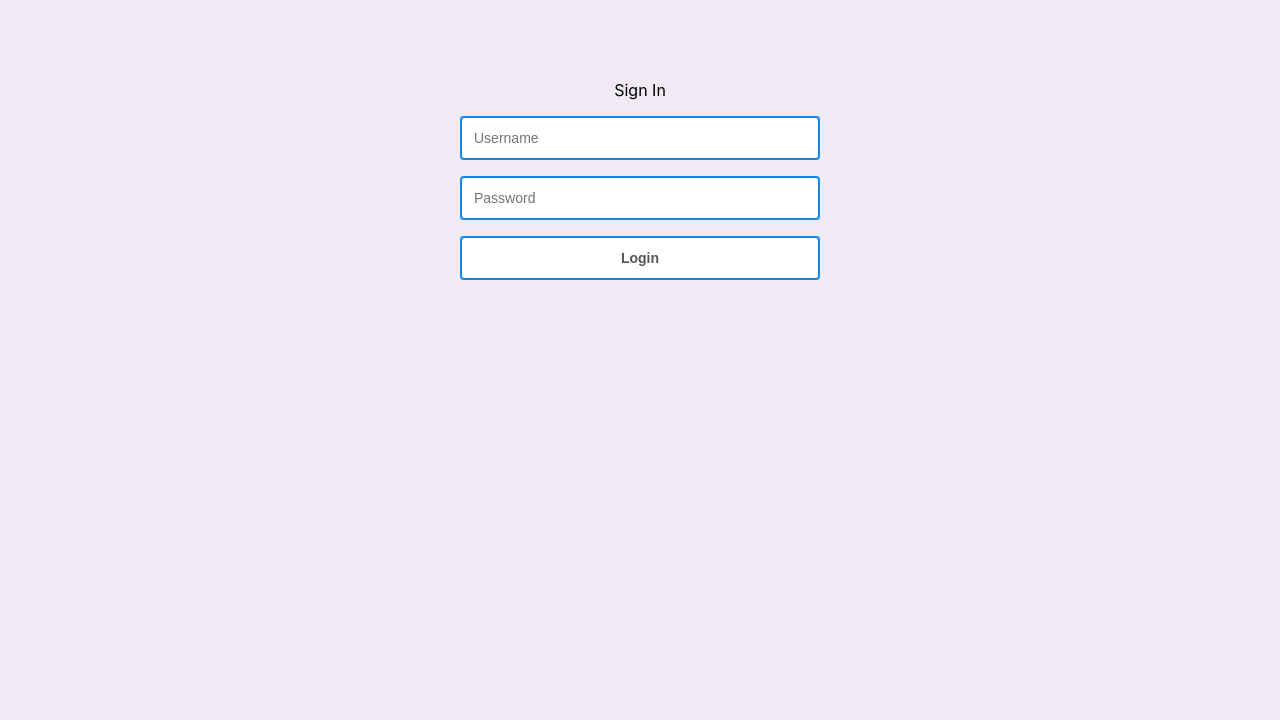
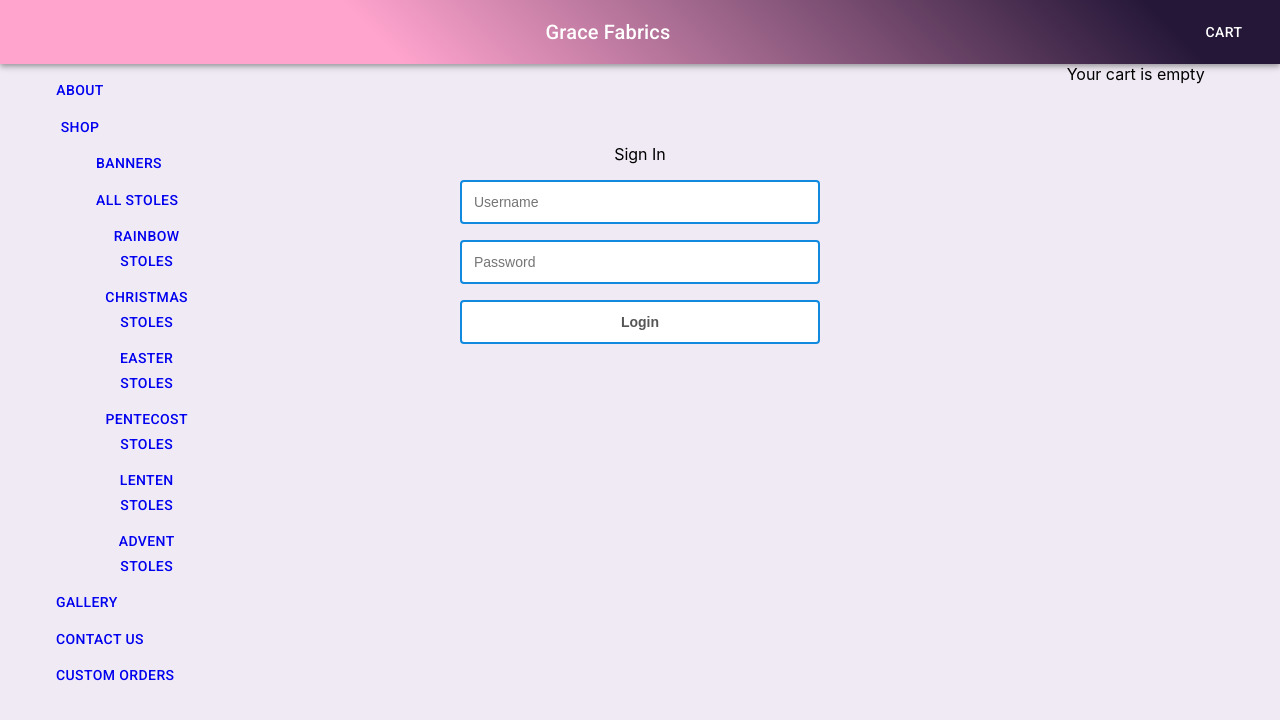
Before and after one commit to AuroraBrune/graceFabrics, a React (Create React App) app in the folder gracefabrics/: page /admin in a window 1280 px wide. Shown: the top 720 px of the page. Built offline with nearby package versions, Linux system fonts and the light colour scheme.

Commit message:
fixing routing errors

```diff
--- a/gracefabrics/package.json
+++ b/gracefabrics/package.json
@@ -1,5 +1,6 @@
 {
   "name": "gracefabrics",
+  "proxy":"http://localhost:3001",
   "version": "0.1.0",
   "private": true,
   "dependencies": {
--- a/gracefabrics/src/App.js
+++ b/gracefabrics/src/App.js
@@ -1,8 +1,7 @@
 import { makeStyles } from '@material-ui/core/styles';
-import { BrowserRouter as Router, Route } from 'react-router-dom'
 import './Login.css';
 import ShopHub from "./pages/ShopHub"
-import Admin from "./pages/Admin"
+
 
 const classes = makeStyles((theme) => ({
   root: {
@@ -15,17 +14,9 @@ const classes = makeStyles((theme) => ({
 
 function App() {
 
-  return(
+  return (
     <div>
-    <Router>
-        <div className={classes.root}>
-          <Route exact path="/" component={ShopHub} />
-          <Route path="/shop" component={ShopHub} />
-          <Route path="/admin" component={Admin} />
-          <Route path="/login" component={Admin} />
-          {/* <Route path="*" component={ShopHub}/> */}
-        </div>
-    </Router>
+      <ShopHub />
     </div>
   );
 }
--- a/gracefabrics/src/pages/ShopHub.js
+++ b/gracefabrics/src/pages/ShopHub.js
@@ -18,6 +18,7 @@ import Orders from './Orders';
 import Contact from './contact';
 import Basket from '../components/Basket'
 import React , { useEffect, useState } from "react";
+import Admin from "./Admin";
 
 const classes = makeStyles((theme) => ({
   root: {
@@ -86,6 +87,9 @@ const ShopHub = () => {
             <Aside/>
           </Grid>
           <Grid item md={8}>
+          <Route exact path="/" component={Shop} />
+          <Route path="/admin" component={Admin} />
+          <Route path="/login" component={Admin} />
             <Route path="/about" component={About}/>
             <Route path="/shop" component={Shop}/>
             <Route path="/banners" component={Banners}/>
```
